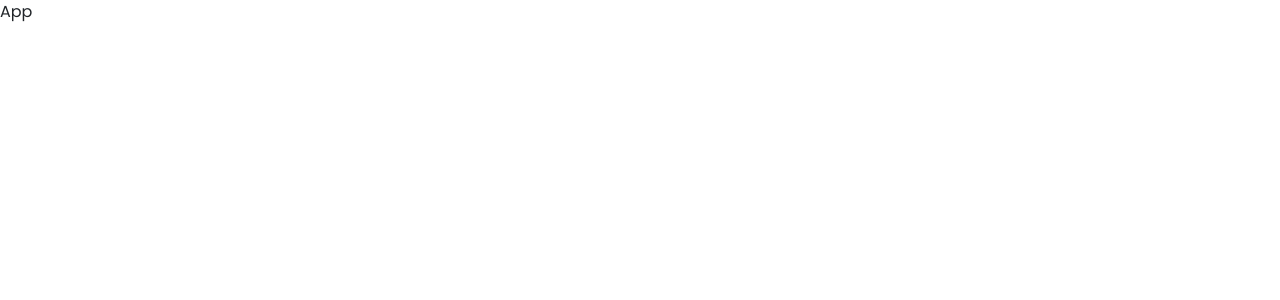
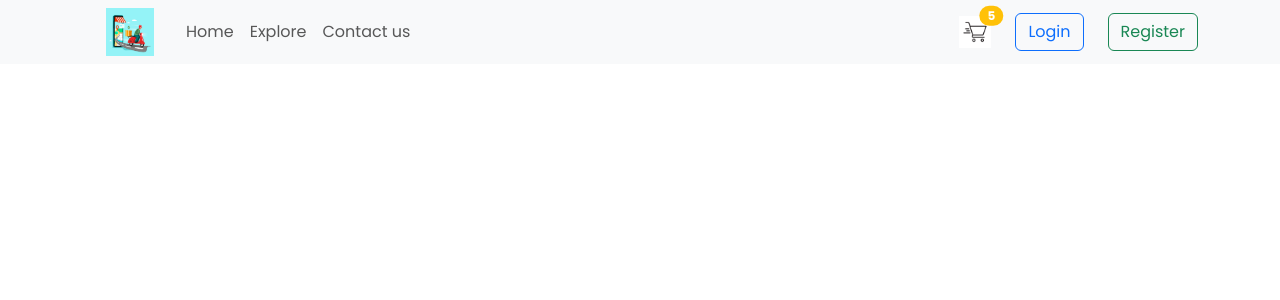
Before and after one commit to fanny-pretre/food-project, a React (Vite) app in the folder foodies/: page / in a window 1280 px wide. Shown: the top 300 px of the page. Built offline with nearby package versions, Linux system fonts and the light colour scheme.

Commit message:
Styling and configuration of the menubar

```diff
--- a/foodies/src/App.jsx
+++ b/foodies/src/App.jsx
@@ -1,7 +1,12 @@
 import React from "react";
+import Menubar from "./components/Menubar/Menubar";
 
 const App = () => {
-  return <div> App</div>;
+  return (
+    <div>
+      <Menubar />
+    </div>
+  );
 };
 
 export default App;
--- /dev/null
+++ b/foodies/src/assets/assets.js
@@ -0,0 +1,4 @@
+import logo from "./logo.jpg";
+import cart from "./cart.jpg";
+
+export const assets = { logo, cart };
--- /dev/null
+++ b/foodies/src/components/Menubar/Menubar.jsx
@@ -0,0 +1,66 @@
+import React from "react";
+import { assets } from "../../assets/assets";
+
+const Menubar = () => {
+  return (
+    <nav className="navbar navbar-expand-lg bg-body-tertiary">
+      <div className="container">
+        <img
+          src={assets.logo}
+          alt="logo"
+          className="mx-4"
+          height={48}
+          width={48}
+        />
+        <button
+          className="navbar-toggler"
+          type="button"
+          data-bs-toggle="collapse"
+          data-bs-target="#navbarSupportedContent"
+          aria-controls="navbarSupportedContent"
+          aria-expanded="false"
+          aria-label="Toggle navigation"
+        >
+          <span className="navbar-toggler-icon"></span>
+        </button>
+        <div className="collapse navbar-collapse" id="navbarSupportedContent">
+          <ul className="navbar-nav me-auto mb-2 mb-lg-0">
+            <li className="nav-item">
+              <a className="nav-link" href="#">
+                Home
+              </a>
+            </li>
+            <li className="nav-item">
+              <a className="nav-link" href="#">
+                Explore
+              </a>
+            </li>
+            <li className="nav-item">
+              <a className="nav-link" href="#">
+                Contact us
+              </a>
+            </li>
+          </ul>
+          <div className="d-flex align-items-center gap-4">
+            <div className="position-relative">
+              <img
+                src={assets.cart}
+                alt="cart"
+                height={32}
+                width={32}
+                className="position-relative"
+              />
+              <span className="position-absolute top-0 start-100 translate-middle badge rounded-pill bg-warning">
+                5
+              </span>
+            </div>
+            <button className="btn btn-outline-primary"> Login </button>
+            <button className="btn btn-outline-success"> Register </button>
+          </div>
+        </div>
+      </div>
+    </nav>
+  );
+};
+
+export default Menubar;
--- a/foodies/src/index.css
+++ b/foodies/src/index.css
@@ -5,4 +5,6 @@ body {
   padding: 0;
   font-family: "poppins", sans-serif !important;
   min-height: 100vh;
+  display: flex;
+  flex-direction: column;
 }
```
Also changed, not shown: foodies/src/assets/cart.jpg (added), foodies/src/assets/logo.jpg (added).
